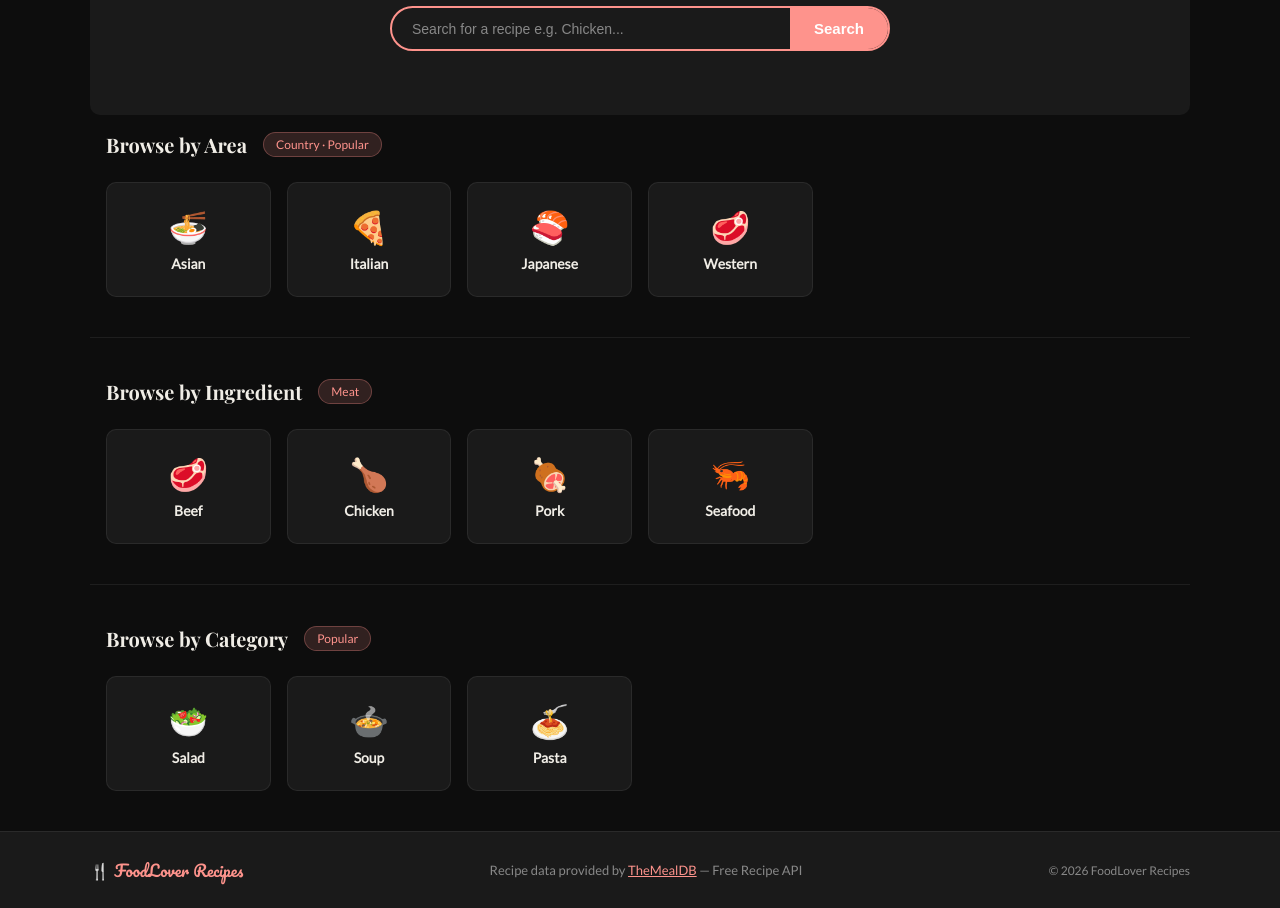
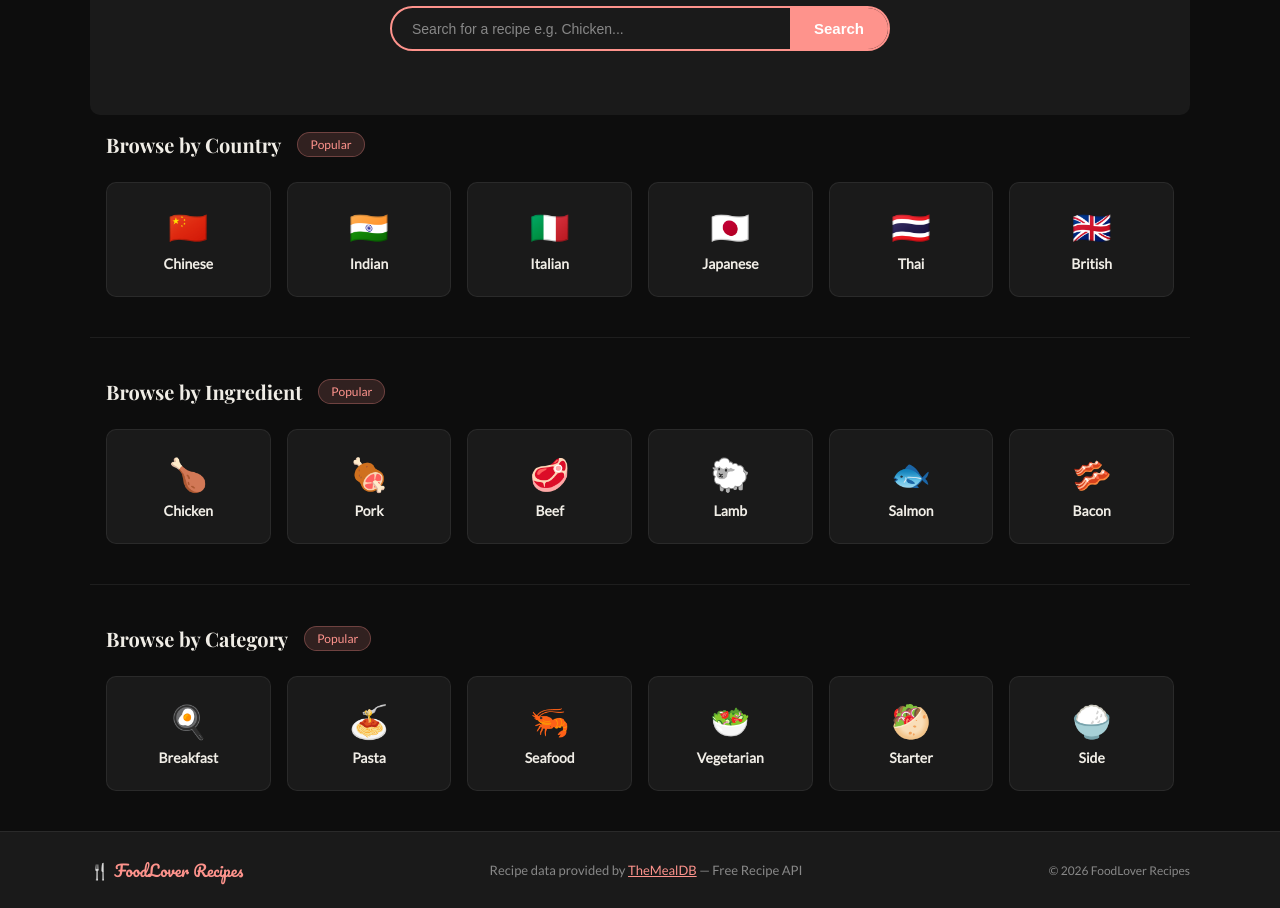
Before and after one commit to beca88/Foodlover-recipes, a React (Vite) app: page / in a window 1280 px wide. Shown: the part 260-1168 px from the top of the page. Built offline with nearby package versions, Linux system fonts and the light colour scheme; a web font is replaced by a local one.

Commit message:
Update Home to use correct API when browse by countries, ingredients and catergories

```diff
--- a/src/App.css
+++ b/src/App.css
@@ -431,8 +431,8 @@ a { text-decoration: none; color: inherit; }
 }
 
 .error-msg {
-  color: var(--text-muted);
-  font-size: 15px;
+  color: var(--accent);
+  font-size: 20px;
   max-width: 400px;
   line-height: 1.6;
 }
@@ -470,7 +470,6 @@ a { text-decoration: none; color: inherit; }
   padding: 0;
 
 }
-
 
 .step-text {
   color: var(--text-muted);
--- a/src/components/pages/Home.jsx
+++ b/src/components/pages/Home.jsx
@@ -12,24 +12,46 @@ export default function Home() {
     }
   }
 
-  const areas = [
-    { name: "Asian", emoji: "🍜" },
-    { name: "Italian", emoji: "🍕" },
-    { name: "Japanese", emoji: "🍣" },
-    { name: "Western", emoji: "🥩" },
+  function handleAreaClick(name) {
+    navigate(`/search?q=${encodeURIComponent(name)}&type=area`);
+  }
+
+  function handleCategoryClick(name) {
+    navigate(`/search?q=${encodeURIComponent(name)}&type=category`);
+  }
+
+  function handleIngredientClick(name) {
+    navigate(`/search?q=${encodeURIComponent(name)}&type=ingredient`);
+  }
+
+  // ── Countries ───────────────────────────────────────
+  const countries = [
+    { name: "Chinese",  emoji: "🇨🇳" },
+    { name: "Indian",   emoji: "🇮🇳" },
+    { name: "Italian",  emoji: "🇮🇹" },
+    { name: "Japanese", emoji: "🇯🇵" },
+    { name: "Thai",     emoji: "🇹🇭" },
+    { name: "British",  emoji: "🇬🇧" },
   ];
 
+  // ── Ingredients ─────────────────────────────────────
   const ingredients = [
-    { name: "Beef", emoji: "🥩" },
     { name: "Chicken", emoji: "🍗" },
-    { name: "Pork", emoji: "🍖" },
-    { name: "Seafood", emoji: "🦐" },
+    { name: "Pork",    emoji: "🍖" },
+    { name: "Beef",    emoji: "🥩" },
+    { name: "Lamb",    emoji: "🐑" },
+    { name: "Salmon",  emoji: "🐟" },
+    { name: "Bacon",   emoji: "🥓" },
   ];
 
-  const vegetarian = [
-    { name: "Salad", emoji: "🥗" },
-    { name: "Soup", emoji: "🍲" },
-    { name: "Pasta", emoji: "🍝" },
+  // ── Categories ──────────────────────────────────────
+  const categories = [
+    { name: "Breakfast",   emoji: "🍳" },
+    { name: "Pasta",       emoji: "🍝" },
+    { name: "Seafood",     emoji: "🦐" },
+    { name: "Vegetarian",  emoji: "🥗" },
+    { name: "Starter",     emoji: "🥙" },
+    { name: "Side",        emoji: "🍚" },
   ];
 
   return (
@@ -44,7 +66,6 @@ export default function Home() {
           Search from thousands of recipes around the world 🌍
         </p>
 
-        {/* Hero search bar */}
         <form onSubmit={handleSearch} className="hero-search-form">
           <input
             type="text"
@@ -57,17 +78,21 @@ export default function Home() {
         </form>
       </section>
 
-      {/* ── Browse by Area ──────────────────────── */}
+      {/* ── Browse by Country ───────────────────── */}
       <section className="browse-section">
         <div className="section-header">
-          <h2 className="section-title">Browse by Area</h2>
-          <span className="section-tag">Country · Popular</span>
+          <h2 className="section-title">Browse by Country</h2>
+          <span className="section-tag">Popular</span>
         </div>
         <div className="browse-grid">
-          {areas.map((area) => (
-            <div key={area.name} className="browse-card">
-              <div className="browse-card-icon">{area.emoji}</div>
-              <p className="browse-card-name">{area.name}</p>
+          {countries.map((country) => (
+            <div
+              key={country.name}
+              className="browse-card"
+              onClick={() => handleAreaClick(country.name)}
+            >
+              <div className="browse-card-icon">{country.emoji}</div>
+              <p className="browse-card-name">{country.name}</p>
             </div>
           ))}
         </div>
@@ -79,11 +104,15 @@ export default function Home() {
       <section className="browse-section">
         <div className="section-header">
           <h2 className="section-title">Browse by Ingredient</h2>
-          <span className="section-tag">Meat</span>
+          <span className="section-tag">Popular</span>
         </div>
         <div className="browse-grid">
           {ingredients.map((item) => (
-            <div key={item.name} className="browse-card">
+            <div
+              key={item.name}
+              className="browse-card"
+              onClick={() => handleIngredientClick(item.name)}
+            >
               <div className="browse-card-icon">{item.emoji}</div>
               <p className="browse-card-name">{item.name}</p>
             </div>
@@ -100,8 +129,12 @@ export default function Home() {
           <span className="section-tag">Popular</span>
         </div>
         <div className="browse-grid">
-          {vegetarian.map((item) => (
-            <div key={item.name} className="browse-card">
+          {categories.map((item) => (
+            <div
+              key={item.name}
+              className="browse-card"
+              onClick={() => handleCategoryClick(item.name)}
+            >
               <div className="browse-card-icon">{item.emoji}</div>
               <p className="browse-card-name">{item.name}</p>
             </div>
--- a/src/components/pages/SearchResults.jsx
+++ b/src/components/pages/SearchResults.jsx
@@ -6,6 +6,7 @@ import ErrorMessage from "../ErrorMessage";
 export default function SearchResults() {
   const [searchParams] = useSearchParams();
   const query = searchParams.get("q");
+  const type = searchParams.get("type");
   const [meals, setMeals] = useState([]);
   const [loading, setLoading] = useState(true);
   const [error, setError] = useState(null);
@@ -17,7 +18,16 @@ export default function SearchResults() {
     setLoading(true);
     setError(null);
 
-    fetch(`https://www.themealdb.com/api/json/v1/1/search.php?s=${query}`)
+    // ── choose correct API based on type ──────────────
+    const url = type === "area"
+      ? `https://www.themealdb.com/api/json/v1/1/filter.php?a=${query}`
+      : type === "category"
+      ? `https://www.themealdb.com/api/json/v1/1/filter.php?c=${query}`
+      : type === "ingredient"
+      ? `https://www.themealdb.com/api/json/v1/1/filter.php?i=${query}`
+      : `https://www.themealdb.com/api/json/v1/1/search.php?s=${query}`;
+
+    fetch(url)
       .then(res => {
         if (!res.ok) throw new Error("Failed to fetch recipes");
         return res.json();
@@ -31,17 +41,30 @@ export default function SearchResults() {
         setMeals([]);
       })
       .finally(() => setLoading(false));
-  }, [query]);
+  }, [query, type]); // ← type added to dependency array
 
   if (loading) return <Spinner message="Searching for recipes..." />;
   if (error) return <ErrorMessage message={error} />;
   if (meals.length === 0) return (
-    <p className="status-msg">😕 No recipes found for "{query}". Try a different keyword!</p>
+    <p className="status-msg">
+      😕 No recipes found for "{query}". Try a different keyword!
+    </p>
   );
 
   return (
     <div className="results-page">
-      <h2 className="results-title">Results for "{query}"</h2>
+
+      {/* ── Results title changes based on type ─────── */}
+      <h2 className="results-title">
+        {type === "area"
+          ? `${query} Recipes`
+          : type === "category"
+          ? `${query} Recipes`
+          : type === "ingredient"
+          ? `Recipes with ${query}`
+          : `Results for "${query}"`}
+      </h2>
+
       <div className="results-grid">
         {meals.map((meal) => (
           <div
@@ -49,7 +72,11 @@ export default function SearchResults() {
             className="recipe-card"
             onClick={() => navigate(`/recipe/${meal.idMeal}`)}
           >
-            <img src={meal.strMealThumb} alt={meal.strMeal} className="recipe-card-img" />
+            <img
+              src={meal.strMealThumb}
+              alt={meal.strMeal}
+              className="recipe-card-img"
+            />
             <p className="recipe-card-name">{meal.strMeal}</p>
           </div>
         ))}
```
